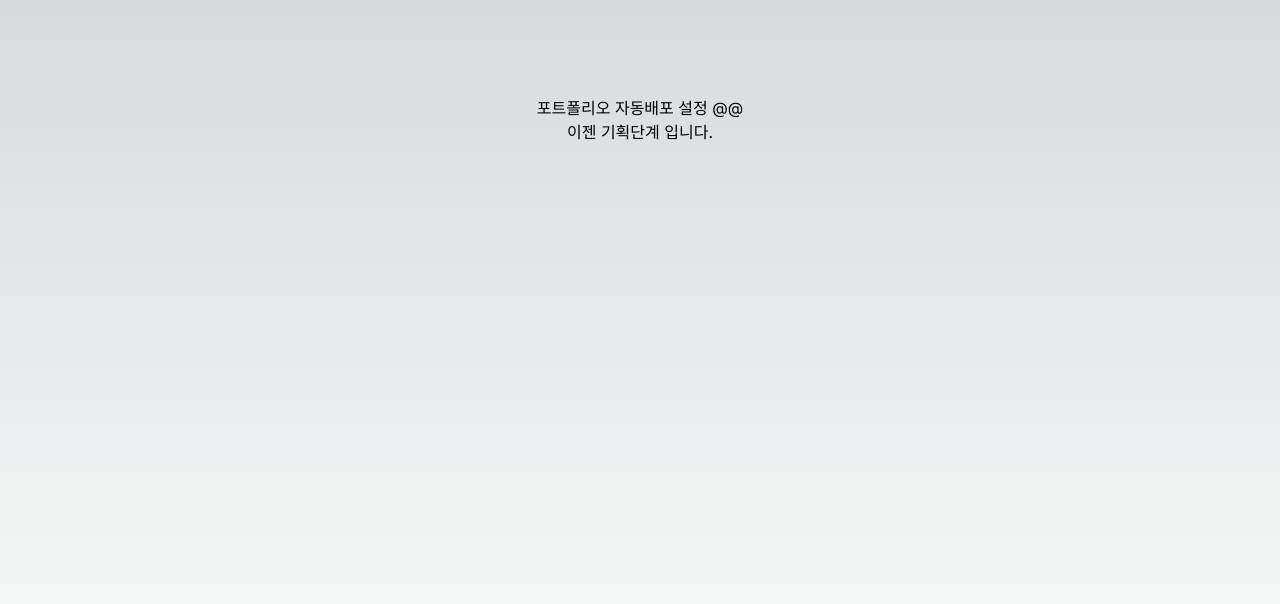
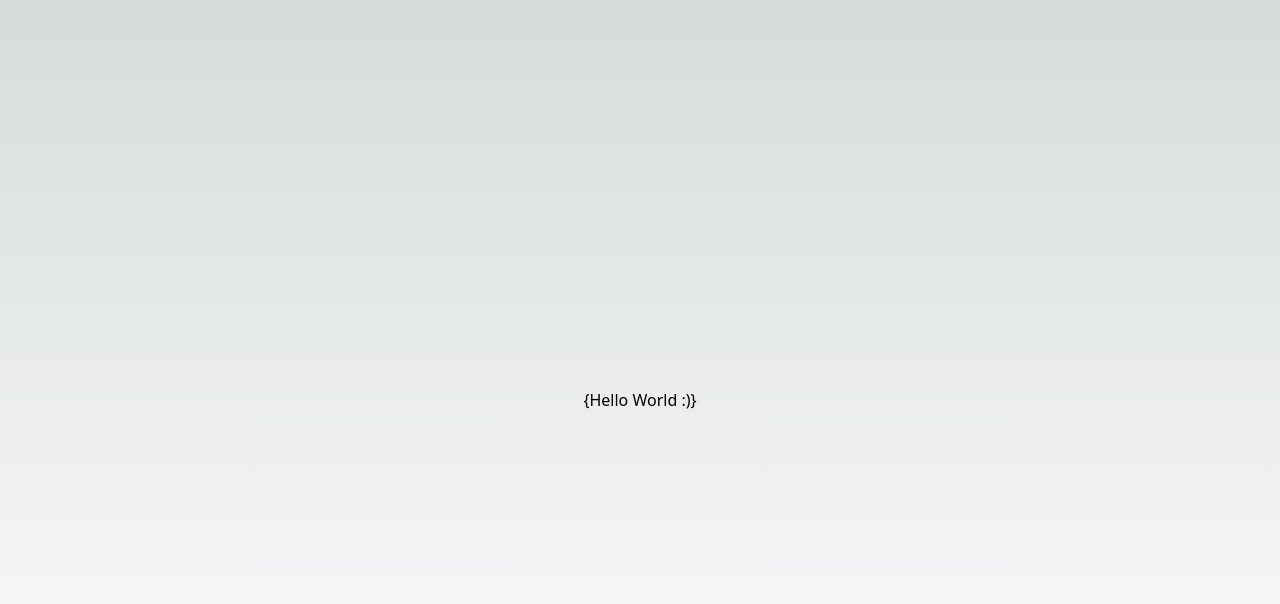
Before and after one commit to sud665/portfolio-max, a Next.js app in the folder my-portfolio/: page / in a window 1280 px wide. Shown: the top 604 px of the page. Built offline with nearby package versions, Linux system fonts and the light colour scheme.

Commit message:
메인타이틀 변경

```diff
--- a/my-portfolio/pages/index.tsx
+++ b/my-portfolio/pages/index.tsx
@@ -1,13 +1,12 @@
 import Image from "next/image";
 import { Inter } from "next/font/google";
 
-const inter = Inter({ subsets: ["latin"] });
+export default function Home() {
+    const title: string = "{Hello World :)}";
 
-export default function Home() {
     return (
-        <main className={`flex min-h-screen flex-col items-center p-24 ${inter.className}`}>
-            <h1>포트폴리오 자동배포 설정 @@ </h1>
-            <p>이젠 기획단계 입니다.</p>
+        <main className="flex h-screen w-screen flex-col items-center justify-center">
+            <h1>{title}</h1>
         </main>
     );
 }
--- a/my-portfolio/styles/globals.css
+++ b/my-portfolio/styles/globals.css
@@ -16,12 +16,16 @@
     }
 }
 
+* {
+    padding: 0;
+    margin: 0;
+}
+
 body {
     color: rgb(var(--foreground-rgb));
-  background: linear-gradient(
-      to bottom,
-      transparent,
-      rgb(var(--background-end-rgb))
-    )
-    rgb(var(--background-start-rgb));
+    background: linear-gradient(to bottom, transparent, rgb(var(--background-end-rgb))) rgb(var(--background-start-rgb));
 }
+
+h1 {
+    margin: 0;
+}
```
Lines whose indentation alone changed are shown as unchanged.
